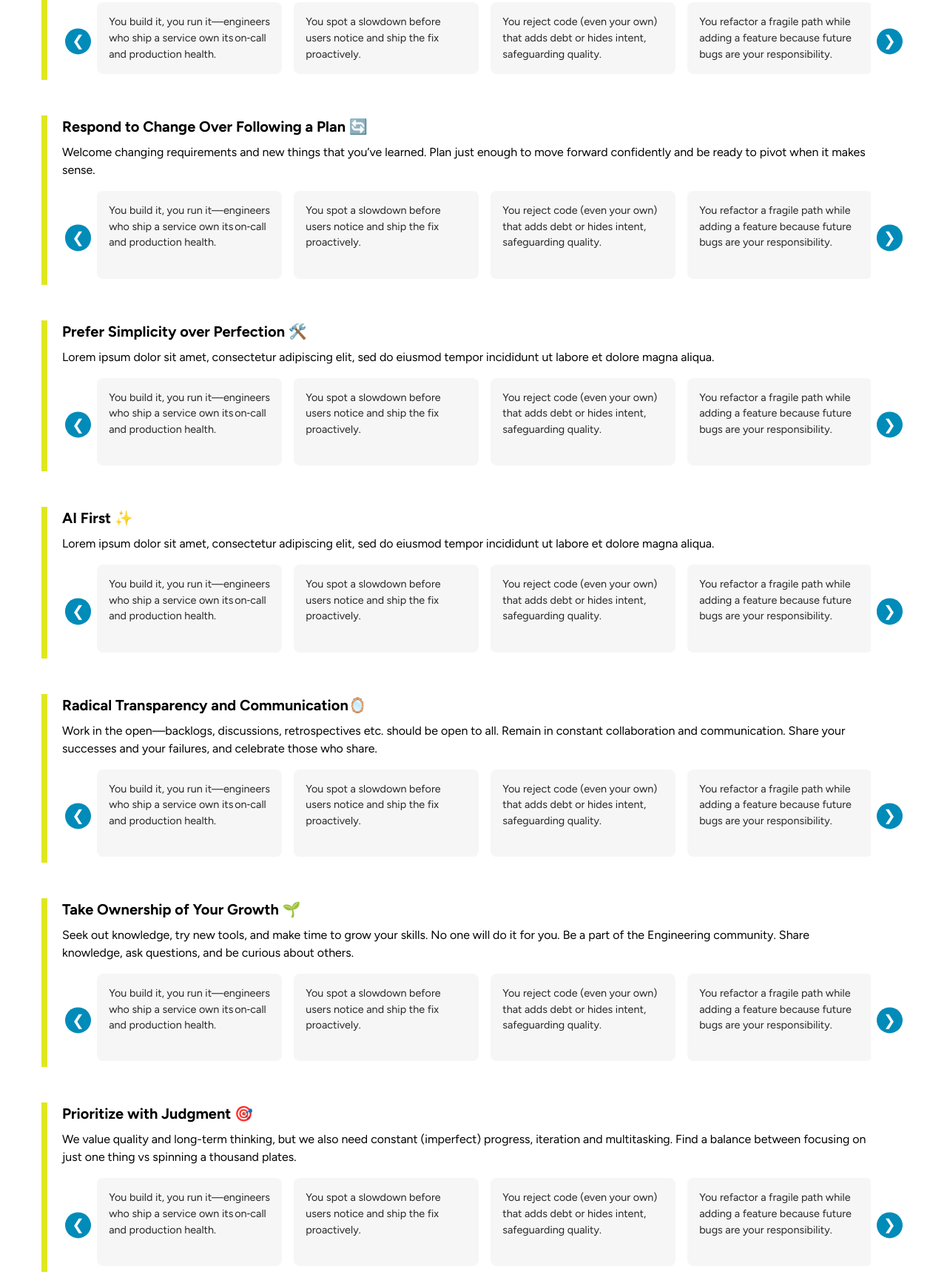
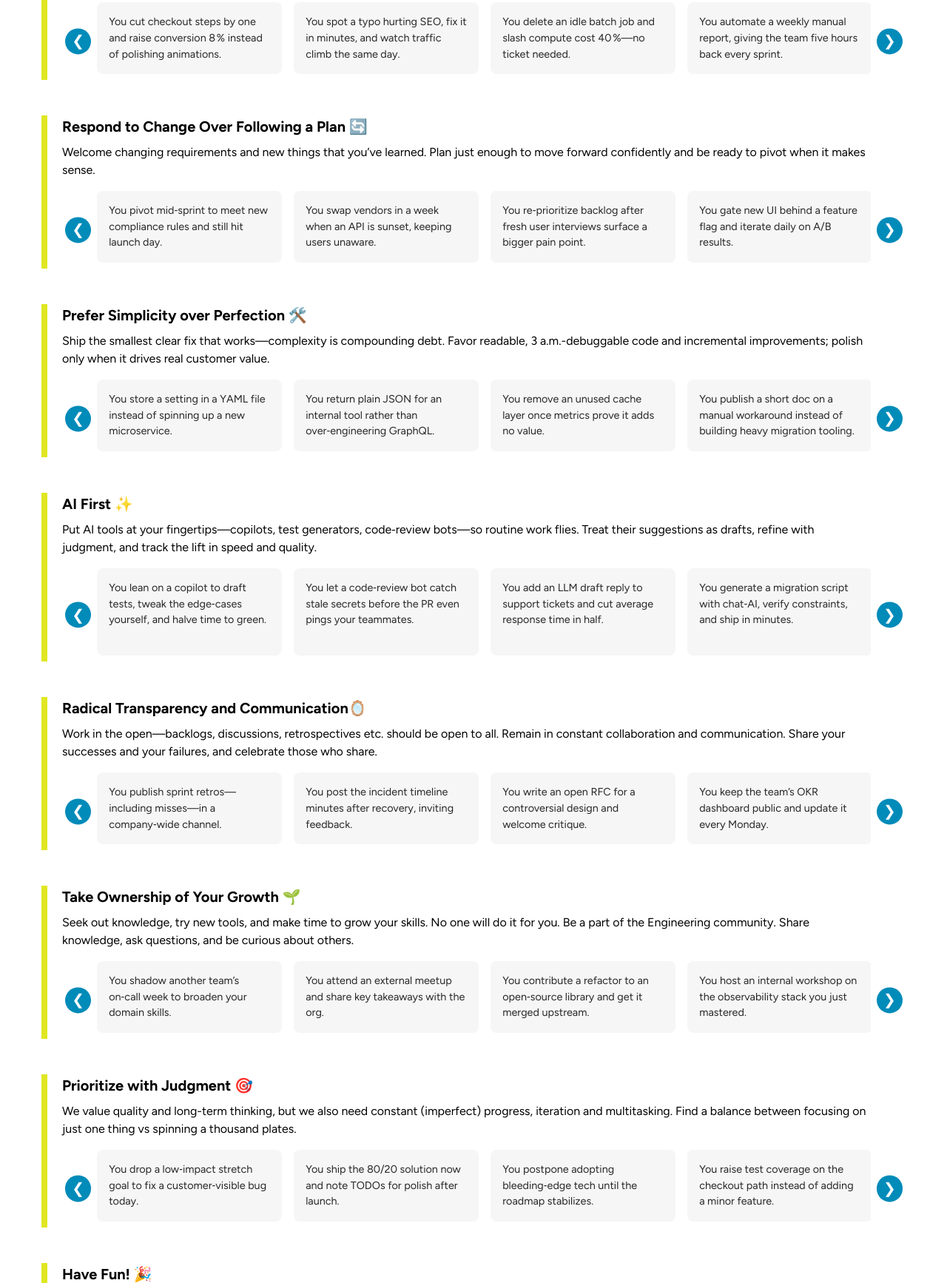
Before and after one commit to ozhelenkov/ozhelenkov.github.io, a plain HTML site: page index.html in a window 1280 px wide. Shown: the part 483-2217 px from the top of the page at 74% size. Drawn offline with Linux system fonts and the light colour scheme.

Commit message:
Update index.html

```diff
--- a/index.html
+++ b/index.html
@@ -130,8 +130,6 @@
   </header>
 
   <main class="container">
-    <!-- Tenet blocks omitted for brevity: identical placeholder structure as before -->
-    <!-- ⬇️ Tenet 1 example block (repeat for 9 tenets) -->
     <section class="tenet" id="tenet-1">
       <h2>Extreme Ownership 🚀</h2>
       <p class="description">Own your system end-to-end—from design through production and beyond.  Ownership means proactively improving what you’ve built and continuously raising the bar on technical excellence.</p>
@@ -164,10 +162,14 @@
       <div class="carousel">
         <button class="carousel-button prev" aria-label="Previous example">&#10094;</button>
         <div class="carousel-track">
-          <div class="carousel-item"><p>You build it, you run it—engineers who ship a service own its on‑call and production health.</p></div>
-          <div class="carousel-item"><p>You spot a slowdown before users notice and ship the fix proactively.</p></div>
-          <div class="carousel-item"><p>You reject code (even your own) that adds debt or hides intent, safeguarding quality.</p></div>
-          <div class="carousel-item"><p>You refactor a fragile path while adding a feature because future bugs are your responsibility.</p></div>
+          <div class="carousel-item"><p>You cut checkout steps by one and raise conversion 8 % instead of polishing animations.</p></div>
+          <div class="carousel-item"><p>You spot a typo hurting SEO, fix it in minutes, and watch traffic climb the same day.</p></div>
+          <div class="carousel-item"><p>You delete an idle batch job and slash compute cost 40 %—no ticket needed.</p></div>
+          <div class="carousel-item"><p>You automate a weekly manual report, giving the team five hours back every sprint.</p></div>
+          <div class="carousel-item"><p>You challenge a bloated spec and ship a slimmer flow that still hits the KPI sooner.</p></div>
+          <div class="carousel-item"><p>You showcase latency‑drop graphs in your demo, not the lines of code you wrote.</p></div>
+          <div class="carousel-item"><p>You mentor a junior to deliver a feature faster than you could alone, multiplying impact.</p></div>
+          <div class="carousel-item"><p>You celebrate customer adoption metrics, not story‑point velocity.</p></div>
         </div>
         <button class="carousel-button next" aria-label="Next example">&#10095;</button>
       </div>
@@ -179,12 +181,13 @@
       <div class="carousel">
         <button class="carousel-button prev" aria-label="Previous example">&#10094;</button>
         <div class="carousel-track">
-          <div class="carousel-item"><p>You build it, you run it—engineers who ship a service own its on‑call and production health.</p></div>
-          <div class="carousel-item"><p>You spot a slowdown before users notice and ship the fix proactively.</p></div>
-          <div class="carousel-item"><p>You reject code (even your own) that adds debt or hides intent, safeguarding quality.</p></div>
-          <div class="carousel-item"><p>You refactor a fragile path while adding a feature because future bugs are your responsibility.</p></div>
-          <div class="carousel-item"><p>You retire unused endpoints and features to keep the system lean.</p></div>
-          <div class="carousel-item"><p>You reserve sprint capacity for debt, tests, and observability—work that prevents tomorrow’s fires.</p></div>
+          <div class="carousel-item"><p>You pivot mid‑sprint to meet new compliance rules and still hit launch day.</p></div>
+          <div class="carousel-item"><p>You swap vendors in a week when an API is sunset, keeping users unaware.</p></div>
+          <div class="carousel-item"><p>You re‑prioritize backlog after fresh user interviews surface a bigger pain point.</p></div>
+          <div class="carousel-item"><p>You gate new UI behind a feature flag and iterate daily on A/B results.</p></div>
+          <div class="carousel-item"><p>You pull a risky dependency during an incident rather than wait for the next quarter.</p></div>
+          <div class="carousel-item"><p>You revise roadmap when mobile traffic spikes, reallocating budget to responsive work.</p></div>
+          <div class="carousel-item"><p>You design plug‑in architecture so adding a new payment rail is a config change, not a rewrite.</p></div>
         </div>
         <button class="carousel-button next" aria-label="Next example">&#10095;</button>
       </div>
@@ -192,16 +195,17 @@
 
     <section class="tenet" id="tenet-4">
       <h2>Prefer Simplicity over Perfection 🛠️ </h2>
-      <p class="description">Lorem ipsum dolor sit amet, consectetur adipiscing elit, sed do eiusmod tempor incididunt ut labore et dolore magna aliqua.</p>
+      <p class="description">Ship the smallest clear fix that works—complexity is compounding debt. Favor readable, 3 a.m.-debuggable code and incremental improvements; polish only when it drives real customer value.</p>
       <div class="carousel">
         <button class="carousel-button prev" aria-label="Previous example">&#10094;</button>
         <div class="carousel-track">
-          <div class="carousel-item"><p>You build it, you run it—engineers who ship a service own its on‑call and production health.</p></div>
-          <div class="carousel-item"><p>You spot a slowdown before users notice and ship the fix proactively.</p></div>
-          <div class="carousel-item"><p>You reject code (even your own) that adds debt or hides intent, safeguarding quality.</p></div>
-          <div class="carousel-item"><p>You refactor a fragile path while adding a feature because future bugs are your responsibility.</p></div>
-          <div class="carousel-item"><p>You retire unused endpoints and features to keep the system lean.</p></div>
-          <div class="carousel-item"><p>You reserve sprint capacity for debt, tests, and observability—work that prevents tomorrow’s fires.</p></div>
+          <div class="carousel-item"><p>You store a setting in a YAML file instead of spinning up a new microservice.</p></div>
+          <div class="carousel-item"><p>You return plain JSON for an internal tool rather than over‑engineering GraphQL.</p></div>
+          <div class="carousel-item"><p>You remove an unused cache layer once metrics prove it adds no value.</p></div>
+          <div class="carousel-item"><p>You publish a short doc on a manual workaround instead of building heavy migration tooling.</p></div>
+          <div class="carousel-item"><p>You ship a CLI script for ops rather than delay release to build a full UI.</p></div>
+          <div class="carousel-item"><p>You prune stale feature flags monthly to keep the code path clean.</p></div>
+          <div class="carousel-item"><p>You pick a battle‑tested library over writing a bespoke algorithm that would age poorly.</p></div>
         </div>
         <button class="carousel-button next" aria-label="Next example">&#10095;</button>
       </div>
@@ -209,16 +213,19 @@
 
     <section class="tenet" id="tenet-5">
       <h2>AI First ✨</h2>
-      <p class="description">Lorem ipsum dolor sit amet, consectetur adipiscing elit, sed do eiusmod tempor incididunt ut labore et dolore magna aliqua.</p>
+      <p class="description">Put AI tools at your fingertips—copilots, test generators, code‑review bots—so routine work flies. Treat their suggestions as drafts, refine with judgment, and track the lift in speed and quality.</p>
       <div class="carousel">
         <button class="carousel-button prev" aria-label="Previous example">&#10094;</button>
         <div class="carousel-track">
-          <div class="carousel-item"><p>You build it, you run it—engineers who ship a service own its on‑call and production health.</p></div>
-          <div class="carousel-item"><p>You spot a slowdown before users notice and ship the fix proactively.</p></div>
-          <div class="carousel-item"><p>You reject code (even your own) that adds debt or hides intent, safeguarding quality.</p></div>
-          <div class="carousel-item"><p>You refactor a fragile path while adding a feature because future bugs are your responsibility.</p></div>
-          <div class="carousel-item"><p>You retire unused endpoints and features to keep the system lean.</p></div>
-          <div class="carousel-item"><p>You reserve sprint capacity for debt, tests, and observability—work that prevents tomorrow’s fires.</p></div>
+          <div class="carousel-item"><p>You lean on a copilot to draft tests, tweak the edge‑cases yourself, and halve time to green.</p></div>
+          <div class="carousel-item"><p>You let a code‑review bot catch stale secrets before the PR even pings your teammates.</p></div>
+          <div class="carousel-item"><p>You add an LLM draft reply to support tickets and cut average response time in half.</p></div>
+          <div class="carousel-item"><p>You generate a migration script with chat‑AI, verify constraints, and ship in minutes.</p></div>
+          <div class="carousel-item"><p>You cluster log errors with an LLM to find the top crash cause instead of scanning pages of stack traces.</p></div>
+          <div class="carousel-item"><p>You refactor legacy code side‑by‑side with copilot, removing dead paths twice as fast.</p></div>
+          <div class="carousel-item"><p>You auto‑create API mocks with generative AI, unblocking the front‑end the same day.</p></div>
+          <div class="carousel-item"><p>You summarize a 20‑page design doc into three bullet options, speeding stakeholder buy‑in.</p></div>
+          <div class="carousel-item"><p>You track cycle time and bug counts after adopting AI assistants and share the 25 % lift with the org.</p></div>
         </div>
         <button class="carousel-button next" aria-label="Next example">&#10095;</button>
       </div>
@@ -230,12 +237,13 @@
       <div class="carousel">
         <button class="carousel-button prev" aria-label="Previous example">&#10094;</button>
         <div class="carousel-track">
-          <div class="carousel-item"><p>You build it, you run it—engineers who ship a service own its on‑call and production health.</p></div>
-          <div class="carousel-item"><p>You spot a slowdown before users notice and ship the fix proactively.</p></div>
-          <div class="carousel-item"><p>You reject code (even your own) that adds debt or hides intent, safeguarding quality.</p></div>
-          <div class="carousel-item"><p>You refactor a fragile path while adding a feature because future bugs are your responsibility.</p></div>
-          <div class="carousel-item"><p>You retire unused endpoints and features to keep the system lean.</p></div>
-          <div class="carousel-item"><p>You reserve sprint capacity for debt, tests, and observability—work that prevents tomorrow’s fires.</p></div>
+          <div class="carousel-item"><p>You publish sprint retros—including misses—in a company‑wide channel.</p></div>
+          <div class="carousel-item"><p>You post the incident timeline minutes after recovery, inviting feedback.</p></div>
+          <div class="carousel-item"><p>You write an open RFC for a controversial design and welcome critique.</p></div>
+          <div class="carousel-item"><p>You keep the team’s OKR dashboard public and update it every Monday.</p></div>
+          <div class="carousel-item"><p>You announce your own production mistake in stand‑up and explain the fix.</p></div>
+          <div class="carousel-item"><p>You record feature demo videos and share them org‑wide for async visibility.</p></div>
+          <div class="carousel-item"><p>You request peer feedback on your growth plan and act on the suggestions.</p></div>
         </div>
         <button class="carousel-button next" aria-label="Next example">&#10095;</button>
       </div>
@@ -247,12 +255,11 @@
       <div class="carousel">
         <button class="carousel-button prev" aria-label="Previous example">&#10094;</button>
         <div class="carousel-track">
-          <div class="carousel-item"><p>You build it, you run it—engineers who ship a service own its on‑call and production health.</p></div>
-          <div class="carousel-item"><p>You spot a slowdown before users notice and ship the fix proactively.</p></div>
-          <div class="carousel-item"><p>You reject code (even your own) that adds debt or hides intent, safeguarding quality.</p></div>
-          <div class="carousel-item"><p>You refactor a fragile path while adding a feature because future bugs are your responsibility.</p></div>
-          <div class="carousel-item"><p>You retire unused endpoints and features to keep the system lean.</p></div>
-          <div class="carousel-item"><p>You reserve sprint capacity for debt, tests, and observability—work that prevents tomorrow’s fires.</p></div>
+          <div class="carousel-item"><p>You shadow another team’s on‑call week to broaden your domain skills.</p></div>
+          <div class="carousel-item"><p>You attend an external meetup and share key takeaways with the org.</p></div>
+          <div class="carousel-item"><p>You contribute a refactor to an open‑source library and get it merged upstream.</p></div>
+          <div class="carousel-item"><p>You host an internal workshop on the observability stack you just mastered.</p></div>
+          <div class="carousel-item"><p>You block weekly learning hours to explore a new language and demo what you build.</p></div>
         </div>
         <button class="carousel-button next" aria-label="Next example">&#10095;</button>
       </div>
@@ -264,12 +271,12 @@
       <div class="carousel">
         <button class="carousel-button prev" aria-label="Previous example">&#10094;</button>
         <div class="carousel-track">
-          <div class="carousel-item"><p>You build it, you run it—engineers who ship a service own its on‑call and production health.</p></div>
-          <div class="carousel-item"><p>You spot a slowdown before users notice and ship the fix proactively.</p></div>
-          <div class="carousel-item"><p>You reject code (even your own) that adds debt or hides intent, safeguarding quality.</p></div>
-          <div class="carousel-item"><p>You refactor a fragile path while adding a feature because future bugs are your responsibility.</p></div>
-          <div class="carousel-item"><p>You retire unused endpoints and features to keep the system lean.</p></div>
-          <div class="carousel-item"><p>You reserve sprint capacity for debt, tests, and observability—work that prevents tomorrow’s fires.</p></div>
+          <div class="carousel-item"><p>You drop a low‑impact stretch goal to fix a customer‑visible bug today.</p></div>
+          <div class="carousel-item"><p>You ship the 80/20 solution now and note TODOs for polish after launch.</p></div>
+          <div class="carousel-item"><p>You postpone adopting bleeding‑edge tech until the roadmap stabilizes.</p></div>
+          <div class="carousel-item"><p>You raise test coverage on the checkout path instead of adding a minor feature.</p></div>
+          <div class="carousel-item"><p>You split a massive task into milestones so value ships every week.</p></div>
+          <div class="carousel-item"><p>You negotiate scope with product to protect the team from burnout.</p></div>
         </div>
         <button class="carousel-button next" aria-label="Next example">&#10095;</button>
       </div>
@@ -279,7 +286,6 @@
       <h2>Have Fun! 🎉</h2>
     </section>
 
-    <!-- Tenet 2‑9 blocks remain unchanged from previous version -->
   </main>
 
   <script>
```
